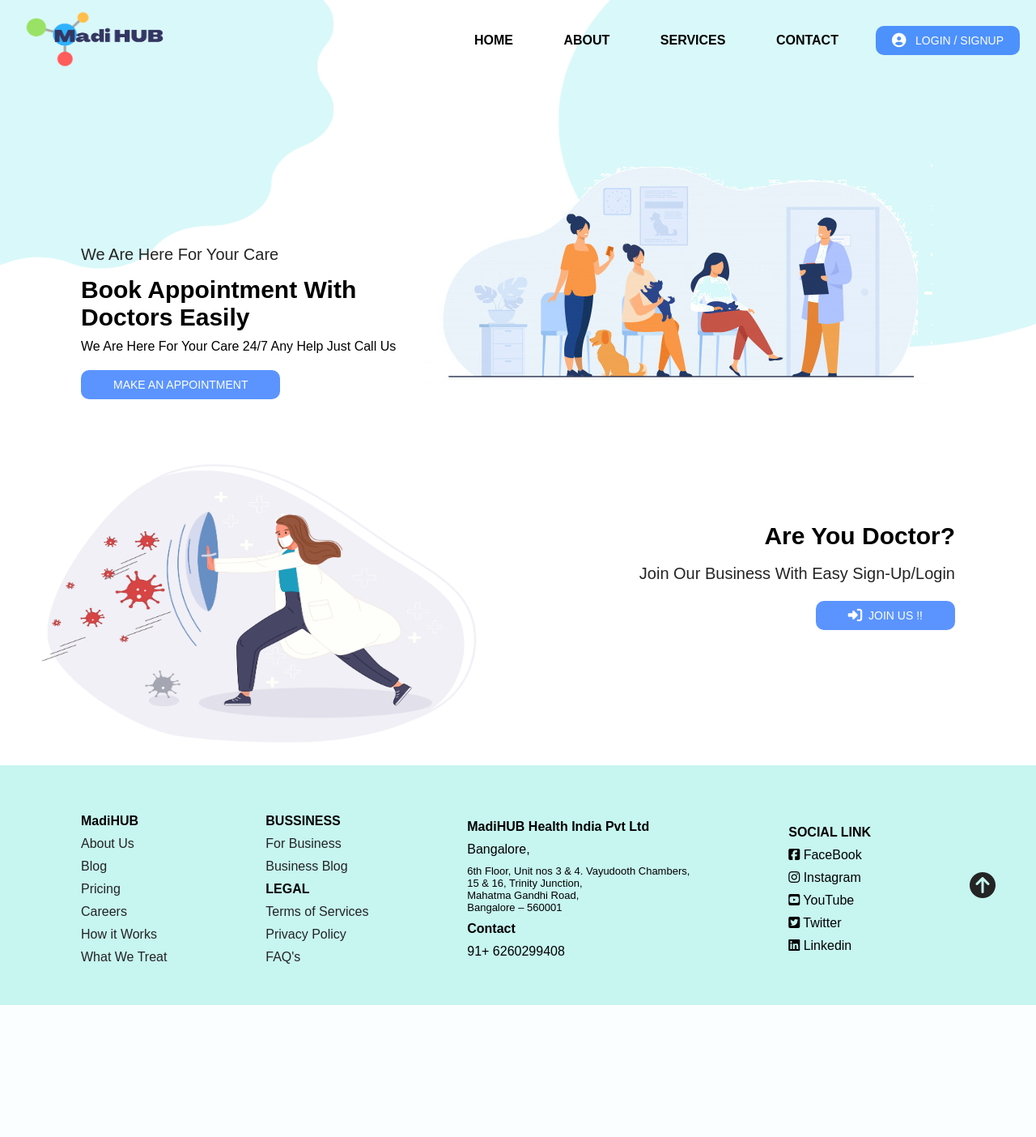
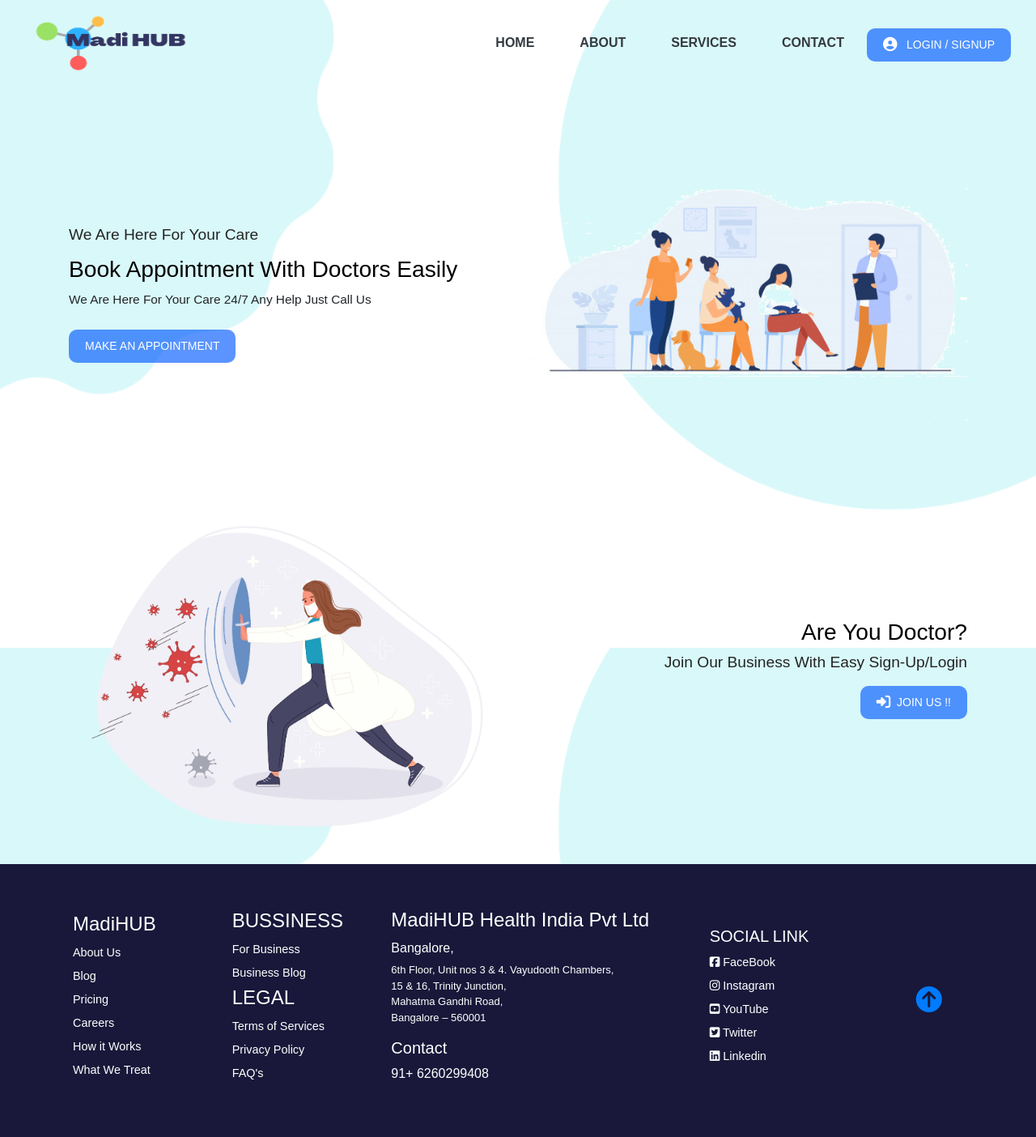
Before and after one commit to itz-rupesh/mediHub, a PHP site: page / in a window 1280 px wide; the page is wider, and only the part inside the window is pictured. Shown: that part at 81% size. Before the commit the page ends 1241 px from the top of that part, so only its background shows below. Run offline with PHP 8.4, Linux system fonts and the light colour scheme; some libraries are stand-ins or nearby versions.

Commit message:
responsive index.php

```diff
--- a/css/index.css
+++ b/css/index.css
@@ -1,56 +1,28 @@
 *{
-            padding: 0px;
-            margin: 0px;
-            box-sizing: border-box;
-            /* touch-action: none; */
     font-family: 'Josefin Sans', sans-serif;
 }
-        body{
-            overflow-x: hidden;
-            width: 100%;
-            height: inherit;
-        }
-        a{
-            text-decoration: none;
-            color: #242424;
-        }
-        header{
+.top_div{
     width: 100%;
     height: inherit;
     background-image: url('../imgs/bgimg.png');
     background-size: 100% 100%;
     background-repeat: no-repeat;
+    background-attachment: fixed;
 }
-        .mainclass{
-            width: 100%;
-            height: 100px;
-            display: flex;
-            justify-content: space-between;
-            align-items: center;
-        }
-        .mainclass .logo img{
+.nav_logo{
     width: 240px;
     height: 80px;
-            padding-left: 20px;
 }
-        .mainclass nav{
-            width: 450px;
-            display: flex;
-            justify-content: space-between;
-            align-items: center;
-            margin-left: 300px;
-        }
-        .mainclass nav a{
+.nav-link, .navbar-toggler{
     text-decoration: none;
-            color: black;
     text-transform: uppercase;
     font-weight:900;
 }
-        .helpbtn{
-            margin-right: 20px;
-
+#hamburger{
+    outline: none;
+    border:none;
 }
-        .mainclass button{
+.helpbtn #btnID1,#btnID2,#btnID3{
     padding: 10px 20px;
     text-align: center;
     font-size: 14px;
@@ -60,156 +32,116 @@
     border-radius: 10px;
     cursor: pointer;
     outline: none;
+    margin-top: 10px;
 
 }
-        main{
-            width: 100%;
-            display: flex;
-            justify-content: space-between;
-            align-items: center;
-            margin-top: 50px;
+#btnID3{
+    margin-bottom: 50px;
 }
-
-        main .right_sec{
-
-            background-size: 100% 100%;
-            padding-right: 10%;
+.navbar-nav > li{
+    padding-left:20px;
+    padding-right:20px;
+    line-height: 40px;
 }
-        main .left_sec{
-            padding-left: 100px;
-            text-align: left;
-            text-transform: capitalize;
+.section1, .section2{
+    margin-top: 80px;
 
 }
-        .left_sec h3{
-            font-size:20px;
+/* .section2{
+    margin-bottom: 50px;
+} */
+.section1_left{
+    text-align: left;
+}
+.section2_right{
+    text-align: right;
+}
+.ourservices{
+
+    text-transform: capitalize;
+    line-height: 1.5;
+}
+.ourservices h3{
+    font-size:1.5vw;
     text-transform: capitalize;
     font-weight: lighter;
     color:#242424;
-            margin-top: 100px;
 }
-        .left_sec h1{
-            font-size: 30px;
+.ourservices h1{
+    font-size:2.2vw;
     text-transform: capitalize;
     color: black;
     margin-top: 15px;
 }
-        .left_sec p{
-            margin-top: 10px;
-            margin-bottom: 20px;
+.ourservices p{
+    font-size:1.2vw;
 }
-        .left_sec button{
-            padding: 10px 40px;
-            text-align: center;
-            font-size: 14px;
-            color: white;
-            border: none;
-            background-color: rgba(0, 89, 255, 0.645);
-            border-radius: 10px;
-            cursor: pointer;
-            outline: none;
+footer{
+    /* margin-top: 20px; */
+    background-color: rgb(25, 24, 58) ;
+    color:white;
+    /* #c7f5f0  rgb(25, 24, 58)*/
+}
+#address{
+    font-size: 13px;
 }
 
-        /* header end */
-        /* doctor login section */
-        .doctor_login_section{
-            width: 100%;
-            height: 400px;
-            display: flex;
-            justify-content: center;
-            align-items: center;
-        }
-        .left_dr_sec{
-            height: 100%;
-            width: 50%;
-            /* background: red; */
-            text-align: center;
-        }
-
-        #dr_img_2{
-
-            height: 100%;
-            width: 100%;
-            padding-left: 20px;
-            padding-right: 20px;
-        }
-        .right_dr_sec{
-            height: 100%;
-            width: 50%;
-            /* background: green; */
-            text-align  : center;
-
-        }
-
-        .right_dr_sec .insider_right_dr_sec{
-            margin: 100px;
-            text-align: right;
-        }
-        h1{
-            font-size: 30px;
-            text-transform: capitalize;
-            color: black;
-            margin-top: 15px;
-        }
-        .right_dr_sec .insider_right_dr_sec h3{
-            padding-top: 15px;
-            font-size:20px;
-            text-transform: capitalize;
-            font-weight: lighter;
-            color:#242424;
-            line-height:1.4;
-            /* margin-top: 100px; */
-        }
-        .right_dr_sec .insider_right_dr_sec button{
-            margin-top: 20px;
-            padding: 10px 40px;
-            text-align: center;
-            font-size: 14px;
-            color: white;
-            border: none;
-            background-color: rgba(0, 89, 255, 0.645);
-            border-radius: 10px;
-            cursor: pointer;
-            outline: none;
-        }
-
-
-        /* footer satrt */
-        footer{
-            background-color: #c7f5f0;
-        }
 .mainfooter{
         width: 100%;
         display: flex;
         justify-content: space-between;
         align-items: center;
+        flex-direction: row;
             /* margin-top: 10%; */
         margin-left: 50px;
         margin-right: 50px;
         padding:50px;
+}
+.mainfooter div ul li {
+    list-style-type: none;
+    text-align: justify;
+    margin-top: 5px;
+
+}
+.mainfooter div ul li a{
+    color: white;
+    text-decoration: none;
+    font-size: 0.9rem;
+
+}
+.top_arrow #top{
+    margin-top: 800px;
+
+}
+@media (max-width: 766px){
+
+    .ourservices{
+        text-align: center;
+    }
+    .ourservices h3{
+        font-size:3.0vw;
+        text-transform: capitalize;
+    }
+    .ourservices h1{
+        font-size:4.0vw;
+    }
+    .ourservices p{
+        font-size:2.8vw;
+    }
+
+    .section1_left{
+        order:1;
+        /* defoult order is 0 */
+    }
+    .top_arrow{
+        text-align: right;
+    }
+    .foot1, .foot2, .foot3, .foot4{
+          padding-top: 25px;
+    }
+    /* #top{
+        text-align: right;
+    } */
 
 
 }
-        .list1 ul , .list2 ul , .list3 ul{
-        list-style-type: none;
-
-        }
-        .list1 ul li, .list2 ul li, .list3 ul li{
-            margin-top: 10px;
-        }
-        /* .list1 ul li a, .list2 ul li a, .list3 ul li a, .topbtn a{
-            text-decoration: none;
-            color: #242424;
-        } */
-        .topbtn {
-            margin-right: 50px;
-
-
-        }
-        .list3 ul p{
-            font-size: 13px;
-        }
-        #aaa{
-            text-decoration: none;
-        }
-        /* *********scroll bar */
--- a/index.php
+++ b/index.php
@@ -1,11 +1,11 @@
 <?php
 
       session_start();
+
       if(isset($_SESSION['first_name'])){
           $menu_btn_text= "Hello ".$_SESSION['first_name'];
-        //   $menu_btn=$_SESSION['profile_btn'];
+          $appoint_btn="./appointment/appointment.php";
           $menu_btn="./user_Profile/user_profile.php";
-          $appoint_btn="./appointment/appointment.php";
         }
         else{
             $menu_btn_text=" LOGIN / SIGNUP";
@@ -16,72 +16,93 @@
 
 <!DOCTYPE html>
 <html lang="en">
-
 <head>
     <meta charset="UTF-8">
     <meta http-equiv="X-UA-Compatible" content="IE=edge">
-    <meta name="viewport" content="width=device-width, initial-scale=1.0">
+    <meta name="viewport" content="width=device-width, initial-scale=1">
+    <link rel="stylesheet" href="./css/index.css" type="text/css">
+    <link rel="preconnect" href="https://fonts.gstatic.com">
+
+    <script src="https://kit.fontawesome.com/1ec188ca56.js" crossorigin="anonymous"></script>
+
+    <link href="https://fonts.googleapis.com/css2?family=Josefin+Sans:wght@402&display=swap" rel="stylesheet">
+
+    <link rel="stylesheet" href="https://maxcdn.bootstrapcdn.com/bootstrap/4.5.2/css/bootstrap.min.css">
+    <script src="https://ajax.googleapis.com/ajax/libs/jquery/3.5.1/jquery.min.js"></script>
+    <script src="https://cdnjs.cloudflare.com/ajax/libs/popper.js/1.16.0/umd/popper.min.js"></script>
+    <script src="https://maxcdn.bootstrapcdn.com/bootstrap/4.5.2/js/bootstrap.min.js"></script>
     <title>MediHub.com</title>
-    <link rel="preconnect" href="https://fonts.gstatic.com">
-    <link href="https://stackpath.bootstrapcdn.com/font-awesome/4.7.0/css/font-awesome.min.css" rel="stylesheet">
-    <!--  below link is font awesome link -->
-    <script src="https://kit.fontawesome.com/1ec188ca56.js" crossorigin="anonymous"></script>
-    <!-- ********************** -->
-    <link href="https://fonts.googleapis.com/css2?family=Josefin+Sans:wght@402&display=swap" rel="stylesheet">
-    <link rel="stylesheet" type="text/css" href="./css/index.css">
 </head>
-
 <body>
-    <!-- header start -->
-    <header>
-        <div class="mainclass">
-            <div class="logo">
-                <img src="imgs/logoDR.png" alt="img not fount">
-            </div>
-            <nav>
-                <a href="#home">home</a>
-                <a href="#home">about</a>
-                <a href="#home">services</a>
-                <a href="#home">contact</a>
-            </nav>
+<div class="top_div">
+    <nav class="navbar navbar-expand-lg navbar-light" >
+        <div class="container-fluid">
+            <a href="" class="navbar-brand text-warning font-weight-bold">
+                <img src="./imgs/logoDR.png" class="nav_logo" alt="not found">
+            </a>
+                <button id="hamburger" class="navbar-toggler bg-light" type="button" data-toggle="collapse"
+                    data-target="#collapsenavbar" aria-controls="navbarNav" aria-expanded="false" aria-label="Toggle navigation">
+                <span class="navbar-toggler-icon" id="hamburger">
+                    <i class="fas fa-bars" style="color:rgb(78, 78, 78); font-size:30px;"></i>
+                </span>
+            </button>
+            <div class="collapse navbar-collapse text-center"  id="collapsenavbar">
+                <ul class="navbar-nav ml-auto line-height ">
+                    <li class="nav-item">
+                        <a href="" class="nav-link text-dark">HOME</a>
+                    </li>
+                    <li class="nav-item">
+                        <a href="" class="nav-link text-dark">ABOUT</a>
+                    </li>
+                    <li class="nav-item">
+                        <a href="" class="nav-link text-dark">SERVICES</a>
+                    </li>
+                    <li class="nav-item">
+                        <a href="" class="nav-link text-dark">CONTACT</a>
+                    </li>
                     <div class="helpbtn">
                         <a href=<?php echo $menu_btn?> target=""> <button id="btnID1" onmousedown="changebtn('btnID1')" onmouseup="leavbtn('btnID1')"><i  class="fas fa-user-circle fa-lg"></i>&nbsp;&nbsp;<?php echo $menu_btn_text; ?></button></a>
                     </div>
+                </ul>
             </div>
-        <main>
-            <section class="left_sec">
+        </div>
+    </nav>
+    <section class="container text-center">
+
+        <div class="row section1 sm-auto"  >
+            <div class="col-lg-6 col-md-6 col-12 d-block m-auto ourservices section1_left">
                 <h3>We Are Here For Your Care</h3>
                 <h1>Book Appointment With Doctors Easily</h1>
                 <p>We are here for your care 24/7 Any help Just call us</p>
-                <a href=<?php echo $appoint_btn?> target=""><button id="btnID2" onmousedown="changebtn('btnID2')" onmouseup="leavbtn('btnID2')">MAKE AN APPOINTMENT</button></a>
+                <a href=<?php echo $appoint_btn ?> target=""><button id="btnID2" onmousedown="changebtn('btnID2')" onmouseup="leavbtn('btnID2')">MAKE AN APPOINTMENT</button></a>
+
+            </div>
+            <div class="col-lg-6 col-md-6 col-12 d-block m-auto section1_right ">
+                    <figure>
+                            <img id="img12" class=" img-fluid" src="./imgs/right_section.png" alt="img not found">
+                    </figure>
+            </div>
+        </div>
     </section>
-            <section class="right_sec">
+    <section class="container text-center " >
+
+        <div class="row section2 sm-auto"  >
+            <div class="col-lg-6 col-md-6 col-12 d-block m-auto section2_left ">
                     <figure>
-                    <img id="img12" src="imgs/output-onlinepngtools (1).png" alt="img not found">
+                            <img id="img12" class=" img-fluid" src="./imgs/dr_img_.png" alt="img not found">
                     </figure>
-            </section>
-        </main>
-    </header>
-    <!-- header end -->
-    <div class="doctor_login_section">
-            <div class="left_dr_sec">
-                       <img id="dr_img_2" src="./imgs/img_drr.jpg" alt="image not found">
             </div>
-            <div class="right_dr_sec">
-                <div class="insider_right_dr_sec">
+            <div class="col-lg-6 col-md-6 col-12 d-block m-auto ourservices section2_right">
                 <h1>Are you Doctor?</h1>
                 <h3>join our business with easy sign-up/login</h3>
                 <a href="./login_signup/doctor_loginSignin.php" target=""><button id="btnID3" onmousedown="changebtn('btnID3')" onmouseup="leavbtn('btnID3')"><i class="fas fa-sign-in-alt fa-lg"></i>&nbsp;&nbsp;JOIN US !!</button></a>
-
-                </div>
-
             </div>
         </div>
-
-    <!-- footer start -->
+    </section>
+</div>
     <footer>
-        <div class="mainfooter">
-            <div class="list1">
+        <div class="row mainfooter sm-auto">
+            <div class="col-lg-2 col-md-6 col-12 d-block m-auto ml-auto sm-auto foot1">
                 <ul>
                     <li>
                         <h4>MadiHUB</h4>
@@ -94,7 +115,7 @@
                     <li><a href="#home">What We Treat</a></li>
                 </ul>
             </div>
-            <div class="list2">
+            <div class="col-lg-2 col-md-6  col-12 d-block m-auto ml-auto foot2">
                 <ul>
                     <li>
                         <h4>BUSSINESS</h4>
@@ -110,44 +131,42 @@
 
                 </ul>
             </div>
-            <div class="list3">
+            <div class="col-lg-4 col-md-6 col-12 d-block m-auto ml-auto foot3">
                 <ul>
                     <li>
                         <h4>MadiHUB Health India Pvt Ltd</h4>
                     </li>
                     <li>Bangalore,</li>
                     <li>
-                        <p>6th Floor, Unit nos 3 & 4. Vayudooth Chambers,<br>
+                        <p id="address">6th Floor, Unit nos 3 & 4. Vayudooth Chambers,<br>
                             15 & 16, Trinity Junction,<br>
                             Mahatma Gandhi Road,<br>
                             Bangalore – 560001</p>
                     </li>
                     <li>
-                        <h4>Contact</h4>
+                        <h5>Contact</h5>
                     </li>
                     <li>91+ 6260299408</li>
 
                 </ul>
             </div>
-            <div class="list3">
+            <div class="col-lg-3 col-md-5 col-12 d-block m-auto ml-auto foot4">
                 <ul>
                     <li>
-                        <h4>SOCIAL LINK</h4>
+                        <h5>SOCIAL LINK</h5>
                     </li>
-                    <li><span class="fa fa-facebook-square" aria-hidden="true"></span> FaceBook</li>
-                    <li><span class="fa fa-instagram" aria-hidden="true"></span> Instagram</li>
-                    <li> <span class="fa fa-youtube-square" aria-hidden="true"></span> YouTube</li>
-                    <li><span class="fa fa-twitter-square" aria-hidden="true"></span> Twitter</li>
-                    <li><span class="fa fa-linkedin-square" aria-hidden="true"></span> Linkedin</li>
+                    <li><a href=""><span class="fa fa-facebook-square" aria-hidden="true"></span> FaceBook</a></li>
+                    <li><a href=""><span class="fa fa-instagram" aria-hidden="true"></span> Instagram</a></li>
+                    <li> <a href=""><span class="fa fa-youtube-square" aria-hidden="true"></span> YouTube</a></li>
+                    <li><a href=""><span class="fa fa-twitter-square" aria-hidden="true"></span> Twitter</a></li>
+                    <li><a href=""><span class="fa fa-linkedin-square" aria-hidden="true"></span> Linkedin</a></li>
                 </ul>
             </div>
-            <div class="topbtn">
+            <div class="col-lg-1 col-md-1 col-12 d-block m-auto ml-auto top_arrow">
                 <a href="#top" onclick=""><span class="fa fa-2x fa-arrow-circle-up" aria-hidden="true"></span></a>
             </div>
         </div>
 </footer>
-
-    <!-- footer end -->
     <script>
         function changebtn(btnid) {
             document.getElementById(btnid).setAttribute("style", "background-color:rgba(83, 142, 252, 0.645); font-size: 14px;border-radius: 14px;");
@@ -157,5 +176,4 @@
         }
     </script>
 </body>
-
 </html>
--- a/login_signup/doctor_loginSignin.php
+++ b/login_signup/doctor_loginSignin.php
@@ -91,7 +91,7 @@ else if(isset($_POST['loginform'])) {
         $encrypted_pwd =$email_pass['password'];
 
 
-        // $_SESSION['username'] = $email_pass['first_name'];
+
 
         // validation of password in case of password in database in encrypted
         $validation = password_verify($user_enterd_pwd,$encrypted_pwd);
@@ -119,8 +119,7 @@ else if(isset($_POST['loginform'])) {
             $_SESSION['meeting_link'] = $email_pass['meeting_link'];
             $_SESSION['tag_name'] = $email_pass['tag_name'];
             $_SESSION['profile'] = $email_pass['profile'];  // profile image
-            // echo "<img src='./upload_img/".$_SESSION['profile']."'>";
-            $_SESSION['profile_btn']="./user_Profile/dr_profile.php";
+
 
            ?>
                 <script>
@@ -141,7 +140,6 @@ else if(isset($_POST['loginform'])) {
         <?php
     }
 
-    // echo "$emaill  $passwordd";
 }
 
 ?>
```
Also changed, not shown: login_signup/loginSignin.php (+9 -11 lines), imgs/dr_img_.png (added), imgs/right_section.png (renamed from imgs/output-onlinepngtools (1).png), 2 other files. Lines whose indentation alone changed are shown as unchanged.
